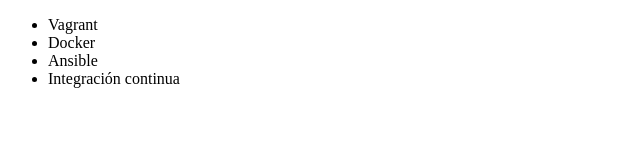
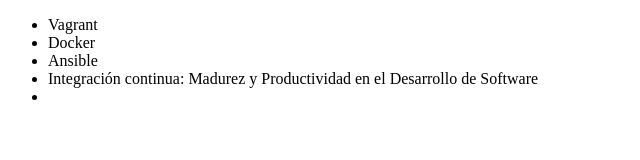
Before and after one commit to martinb09/alura-git, a plain HTML site: page index.html in a window 1280 px wide. Shown: the whole page, without its empty margins (0-640 px from the left). Drawn offline with Linux system fonts and the light colour scheme.

Commit message:
Renombrando curso de integración continua

```diff
--- a/index.html
+++ b/index.html
@@ -9,7 +9,7 @@
          <li> Vagrant </li>
          <li> Docker </li>
          <li> Ansible </li>
-         <li> Integración continua </li>
+         <li> Integración continua: Madurez y Productividad en el Desarrollo de Software<li>
      </ul>
 </body>
 </html>
```
